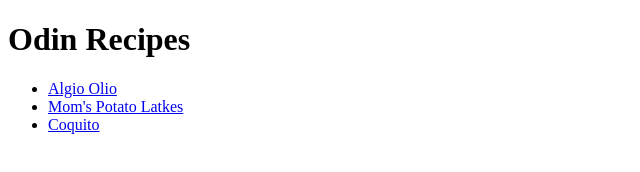
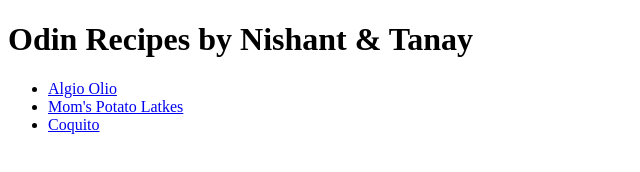
Before and after one commit to nishant1934/odin-recipes, a plain HTML site: page index.html in a window 1280 px wide. Shown: the whole page, without its empty margins (0-640 px from the left). Drawn offline with Linux system fonts and the light colour scheme.

Commit message:
Changed Website Heading

```diff
--- a/index.html
+++ b/index.html
@@ -5,7 +5,7 @@
         <title>Odin Recipes</title>
     </head>
     <body>
-        <h1>Odin Recipes</h1>
+        <h1>Odin Recipes by Nishant & Tanay</h1>
         <ul>
             <li><a href="recipes/aglio_olio.html">Algio Olio</a></li>
             <li><a href="recipes/potato_latkes.html">Mom's Potato Latkes</a></li>
```
